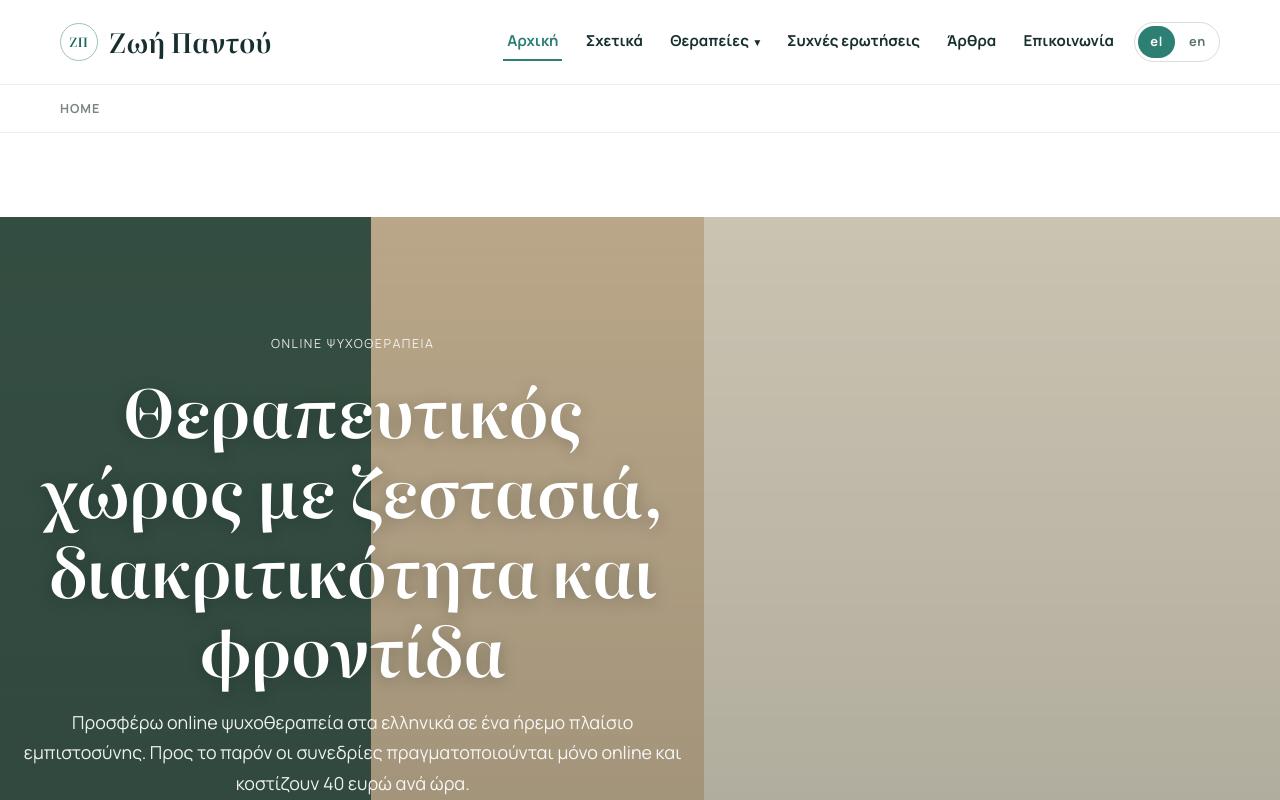
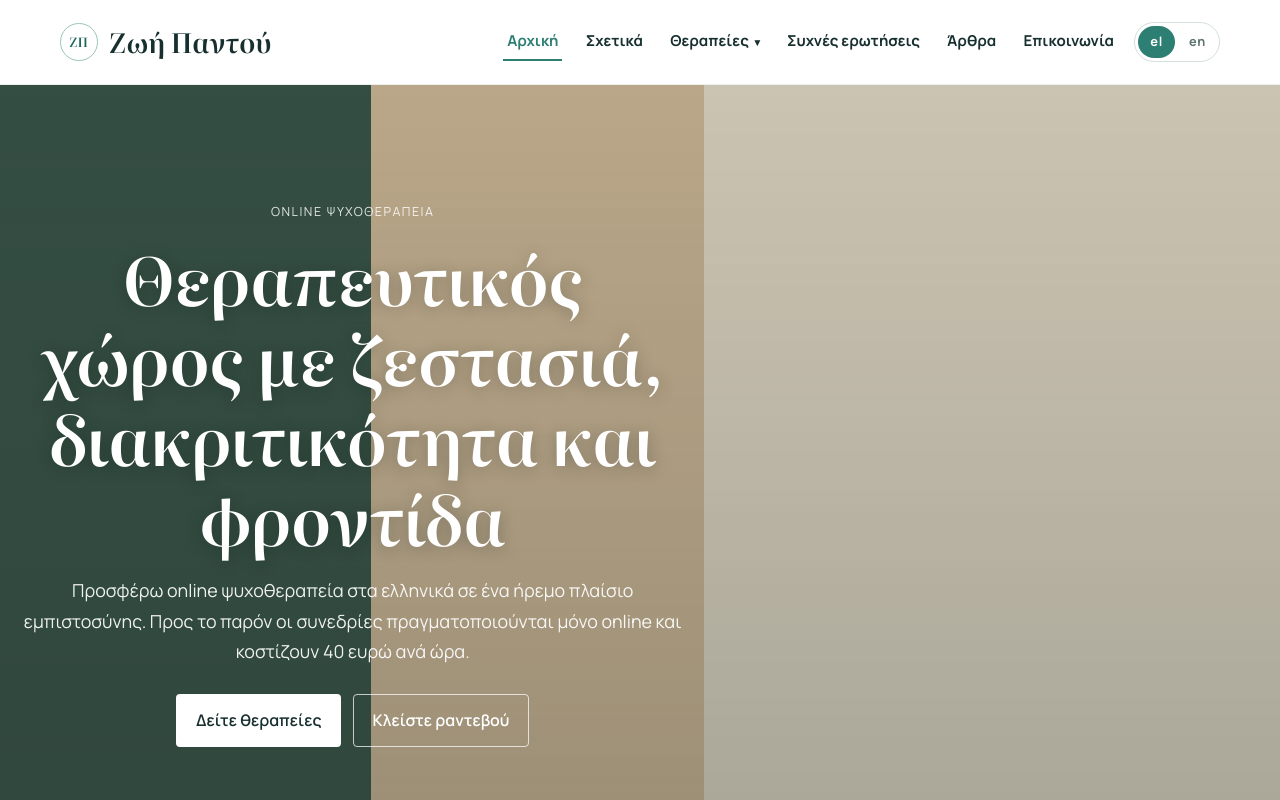
Before and after one commit to yourijanssen/ZoiWebsiteNextjs, a Next.js app: page / in a window 1280 px wide. Shown: the top 800 px of the page. Built offline with nearby package versions, Linux system fonts and the light colour scheme.

Commit message:
breadcrumb fix

```diff
--- a/app/globals.css
+++ b/app/globals.css
@@ -1373,18 +1373,6 @@ body::after,
   gap: 48px;
 }
 
-.breadcrumb-strip {
-  width: 100%;
-  border-bottom: 1px solid #edf1ee;
-  background: #fff;
-  color: #7a8781;
-  font-size: 0.78rem;
-  font-weight: 700;
-  letter-spacing: 0.08em;
-  padding: 0.82rem max(1.2rem, calc((100vw - var(--container)) / 2));
-  text-transform: uppercase;
-}
-
 .therapist-hero {
   display: grid;
   min-height: clamp(520px, 72vh, 760px);
--- a/app/page.tsx
+++ b/app/page.tsx
@@ -16,7 +16,6 @@ export default async function Home({ searchParams }: HomePageProps) {
   return (
     <SiteShell language={language}>
       <main className="site-main container">
-        <div className="breadcrumb-strip">Home</div>
         <section className="therapist-hero">
           <div className="hero-copy">
             <p className="hero-kicker">{t.hero.kicker}</p>
```
